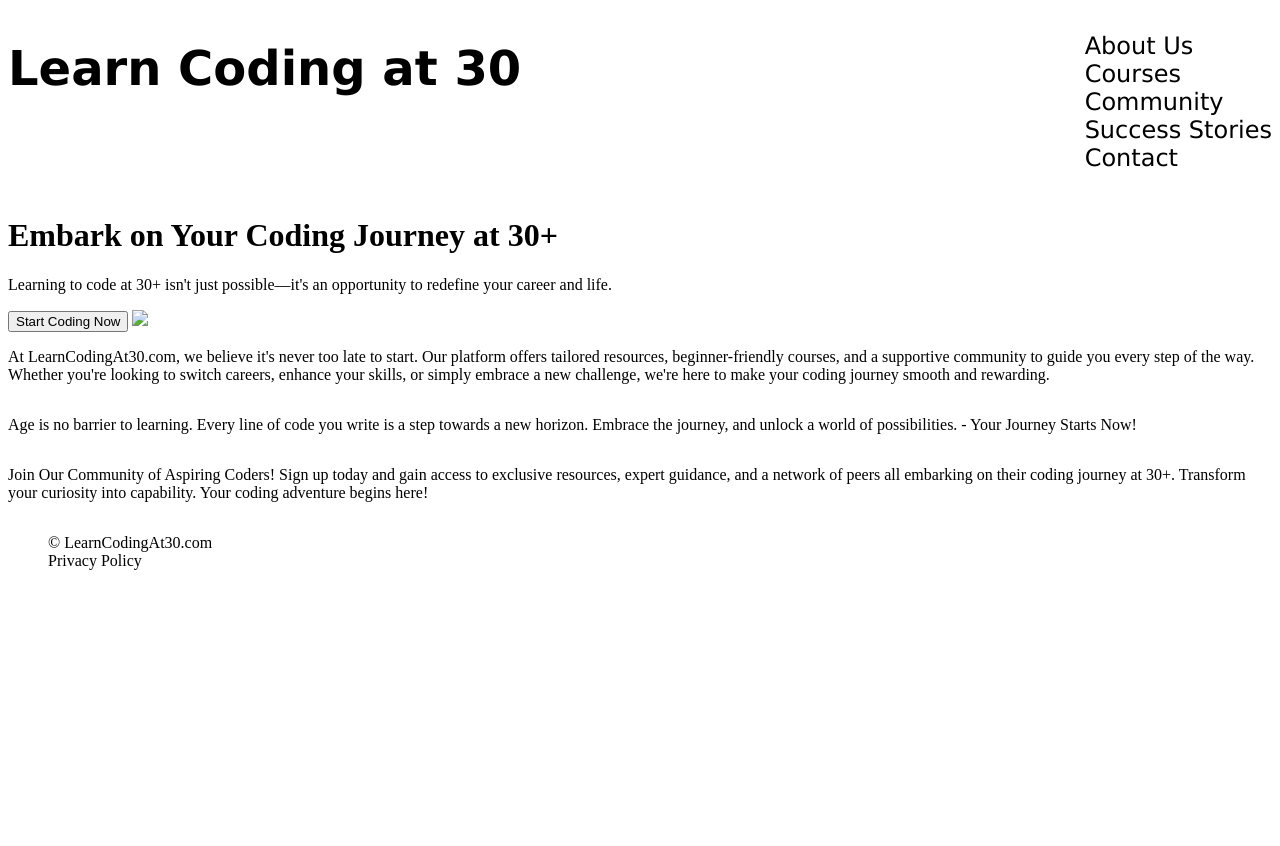
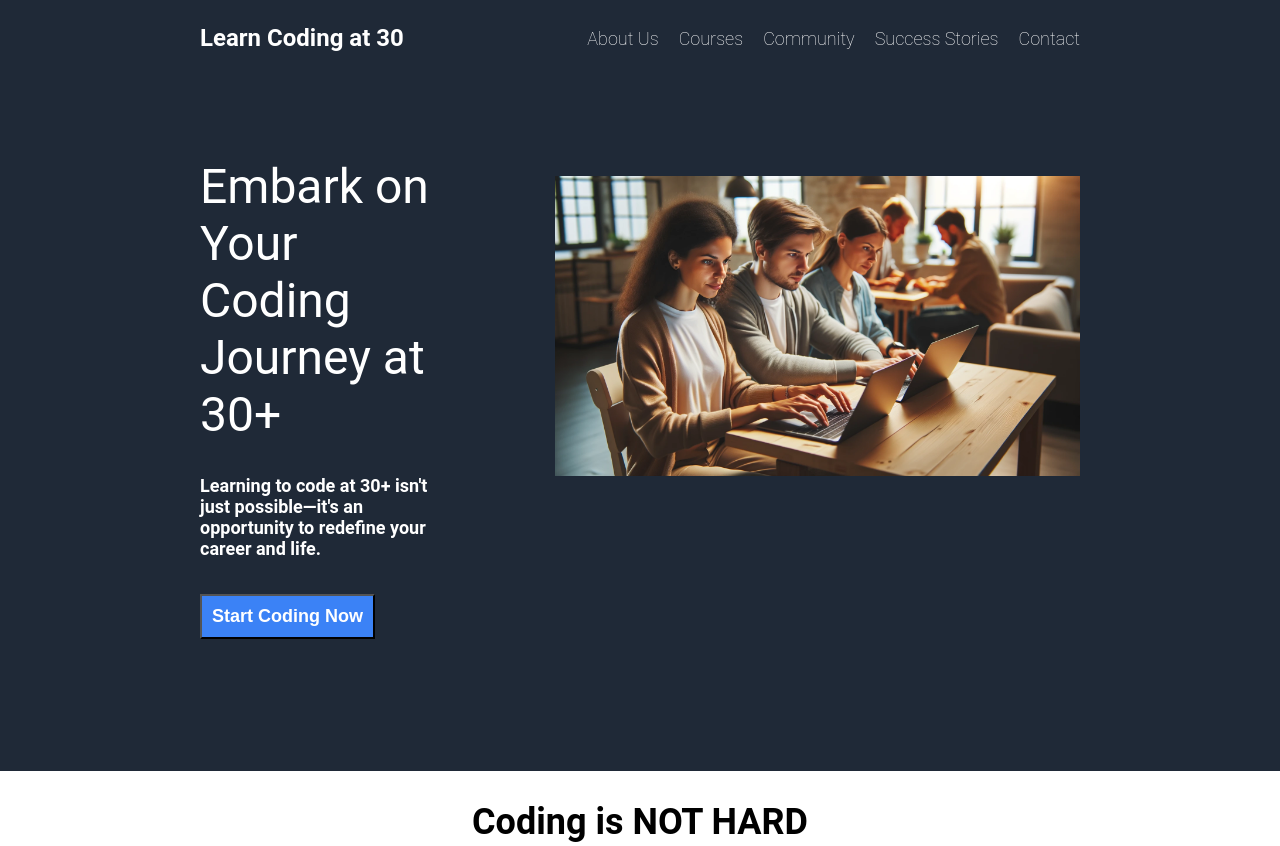
Before and after one commit to manishpaulsimon/landing-page, a plain HTML site: page index.html in a window 1280 px wide. Shown: the top 846 px of the page. Before the commit the page ends 800 px from the top, so only its background shows below. Drawn offline with Linux system fonts and the light colour scheme.

Commit message:
Improved the header section and section 1
Added padding, font styles and made it similar to the reference image from the odin project.

```diff
--- a/index.html
+++ b/index.html
@@ -8,7 +8,7 @@
 </head>
 <body>
     <div class="header">
-        <h1>Learn Coding at 30</h1>
+        <h3>Learn Coding at 30</h3>
         <ul>
             <li>About Us</li>
             <li>Courses</li>
@@ -19,14 +19,17 @@
     </div>
 
     <div class="section1">
-        <h1>Embark on Your Coding Journey at 30+</h1>
-        <p>Learning to code at 30+ isn't just possible—it's an opportunity to redefine your career and life.</p>
-        <button>Start Coding Now</button>
-        <img src="landing-page.jpg">
+        <div class="section1-1">
+            <h1>Embark on Your Coding Journey at 30+<h1>
+            <p>Learning to code at 30+ isn't just possible—it's an opportunity to redefine your career and life.</p>
+            <button>Start Coding Now</button>
+        </div>
+        <img src="landing-page.webp">
 
     </div>
 
     <div class="section2">
+        <h2>Coding is NOT HARD</h2>
         <p>At LearnCodingAt30.com, we believe it's never too late to start. Our platform offers tailored resources,
             beginner-friendly courses, and a supportive community to guide you every step of the way.
             Whether you're looking to switch careers, enhance your skills, or simply embrace a new challenge,
--- a/style.css
+++ b/style.css
@@ -1,20 +1,94 @@
 
 body {
+    font-family: roboto;
     display: flex;
     flex-direction: column;
     flex: 1;
+    margin: 0;
+}
+
+
+.header {
+    background-color: rgb(31, 41, 55);
+    color: rgb(255, 255, 255);
+    padding-left: 200px;
+    padding-right: 200px;
+    display: flex;
+    flex-direction: row;
+    justify-content: space-between;
+    align-items: center;
+}
+
+h1 {
+    font-size: 48px;
+    font-weight: bolder;
+}
+
+h2 {
+    font-size: 36px;
+    font-weight: bolder;
+}
+
+h3 {
+    font-size: 24px;
+    font-weight: bolder;
+
+}
+
+p {
+    font-size: 18px;
+    font-weight: bolder;
+}
+
+button {
+    background-color: rgb(59,130,246);
+    color: rgb(255,255,255);
+    padding: 10px;
+    font-size: 18px;
+    font-weight: bolder;
+
 }
 
 ul {
-
     list-style: none;
     text-decoration: none;
+    font-family: roboto;
+    font-size: 18px;
+    font-weight: 100;
+    display: flex;
+    gap: 20px;
 }
 
-.header {
-    font-family: Verdana, Geneva, Tahoma, sans-serif;
-    font-size: 24px;
+
+.section1 {
+    font-size: 18px;
+    font-weight: 100;
+    background-color: rgb(31, 41, 55);
+    color: rgb(255, 255, 255);
+    padding-left: 200px;
+    padding-right: 200px;
     display: flex;
-    flex-direction: row;
     justify-content: space-between;
+    padding-top: 50px;
+    padding-bottom: 100px;
 }
+
+img {
+    width: auto;
+    max-height: 300px;
+    padding-top: 50px;
+
+}
+
+.section1-1 {
+    padding-right: 100px;
+}
+
+.section2 {
+    display: flex;
+    flex-direction: column;
+    align-items: center;
+    padding-left: 200px;
+    padding-right: 200px;
+
+}
```
Also changed, not shown: landing-page.webp (added), project-based-learning.webp (added).
